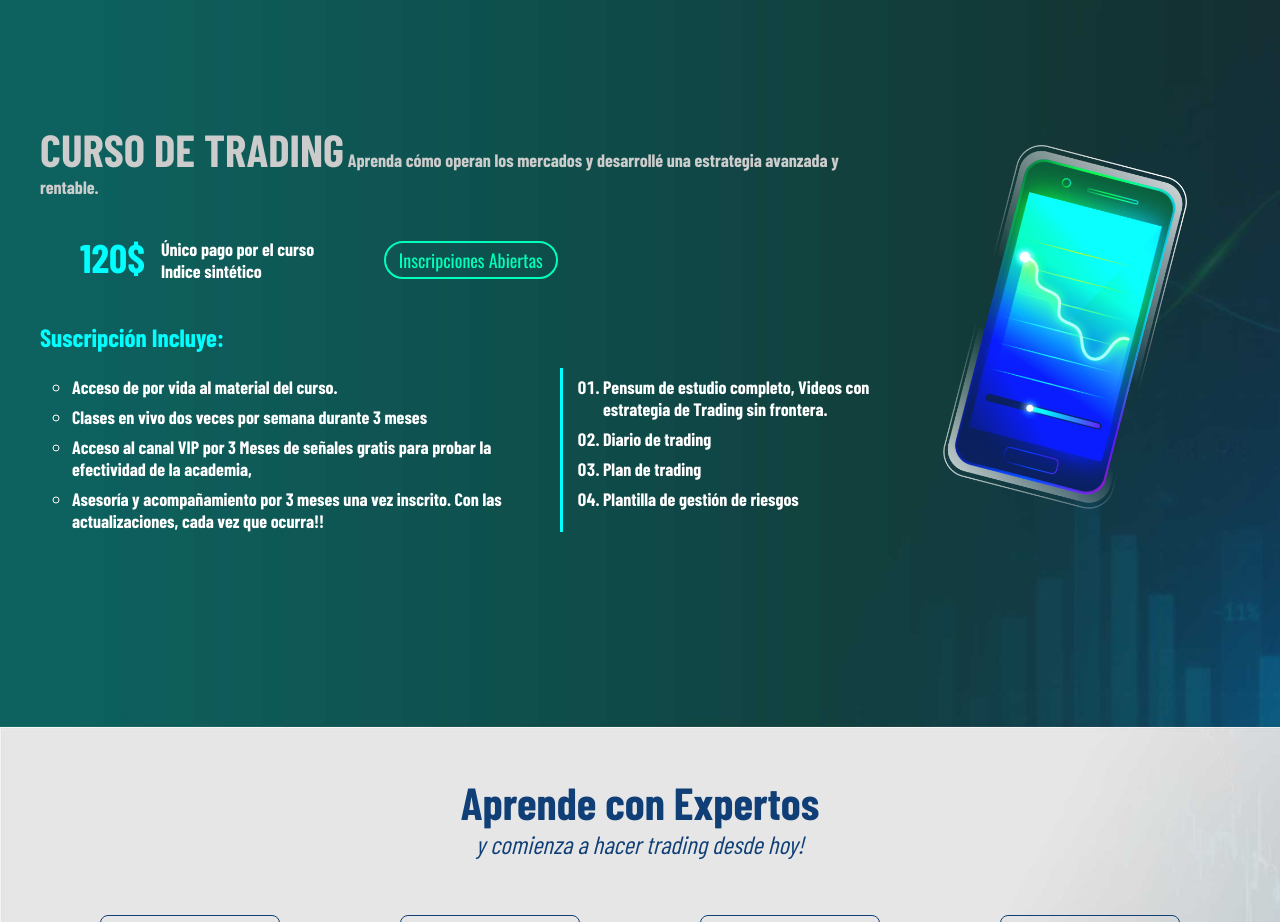
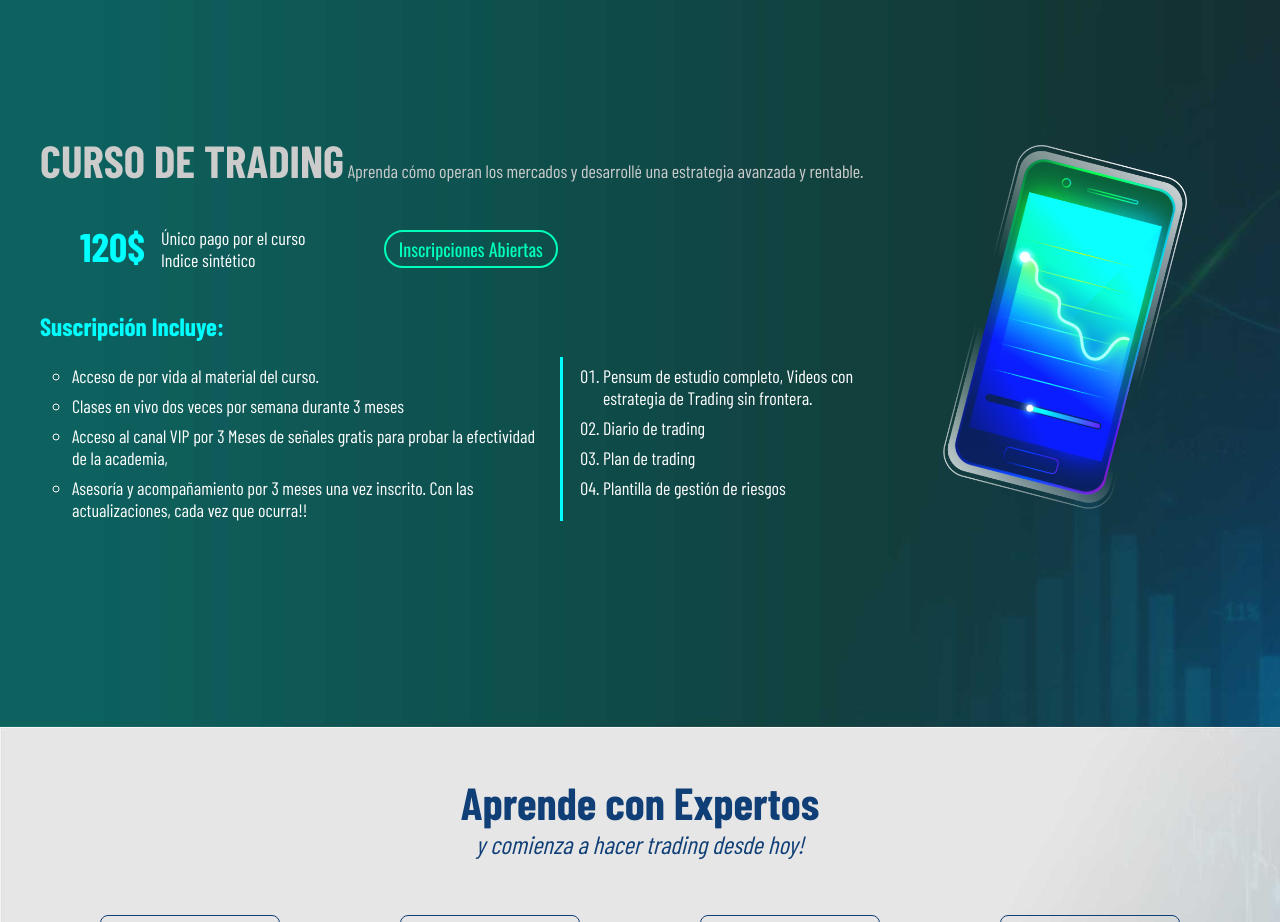
Before and after one commit to TeoTSF/sf_web, a React (Vite) app: page / in a window 1280 px wide. Shown: the part 2240-3162 px from the top of the page. Built offline with nearby package versions, Linux system fonts and the light colour scheme; a web font is replaced by a local one.

Commit message:
update styless

```diff
--- a/src/components/proposal/ProposalSection.jsx
+++ b/src/components/proposal/ProposalSection.jsx
@@ -9,19 +9,19 @@ const ProposalSection = () => {
       <div className="proposal_info flex full-w full-h autoM jf-sb al-c">
         <div className="flex column proposal_section1 full-h">
           <div className="flex al-c proposal_description1">
-            <h2 className="big">
+            <h2 className="big regular_w">
               <span>CURSO DE TRADING</span> Aprenda cómo operan los mercados y
               desarrollé una estrategia avanzada y rentable.
             </h2>
           </div>
           <div className="flex proposal_description2">
-            <div className="flex row proposal_price bold">
-              <h3>120$</h3>
+            <div className="flex row proposal_price">
+              <h3 className="bold">120$</h3>
               <p className="big">Único pago por el curso Indice sintético</p>
             </div>
             <PrimaryBtn>Inscripciones Abiertas</PrimaryBtn>
           </div>
-          <div className="flex column wrap proposal_description3 full-w bold regular">
+          <div className="flex column wrap proposal_description3 full-w regular">
             <p className="x-big bold">Suscripción Incluye:</p>
             <div className="flex row wrap jf-sb big">
               <div className="flex column subcription_section1">
--- a/src/components/proposal/proposal.css
+++ b/src/components/proposal/proposal.css
@@ -37,10 +37,12 @@
 
 .proposal_description1 span{
     font-size: 40px;
+    font-weight: bold;
 }
 
 .proposal_description1 h2{
     color: var(--secondaryCC);
+
 }
 
 .proposal_description2{
--- a/src/index.css
+++ b/src/index.css
@@ -45,6 +45,10 @@ body {
 /* universal style text  */
 .bold {
   font-weight: bold;
+}
+
+.regular_w{
+  font-weight: 400;
 }
 
 h1, h2, h3, h4, h5, h6 {
```
